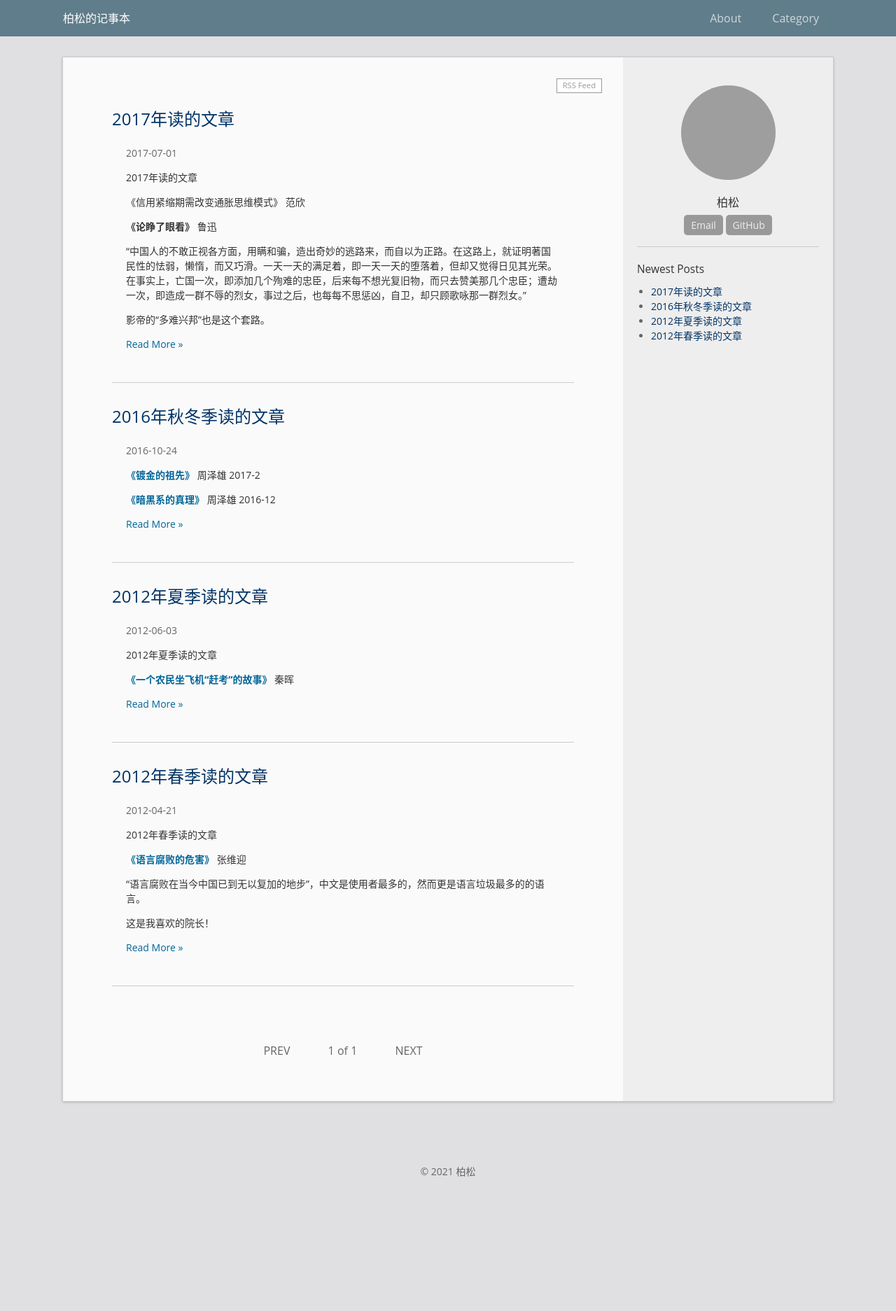
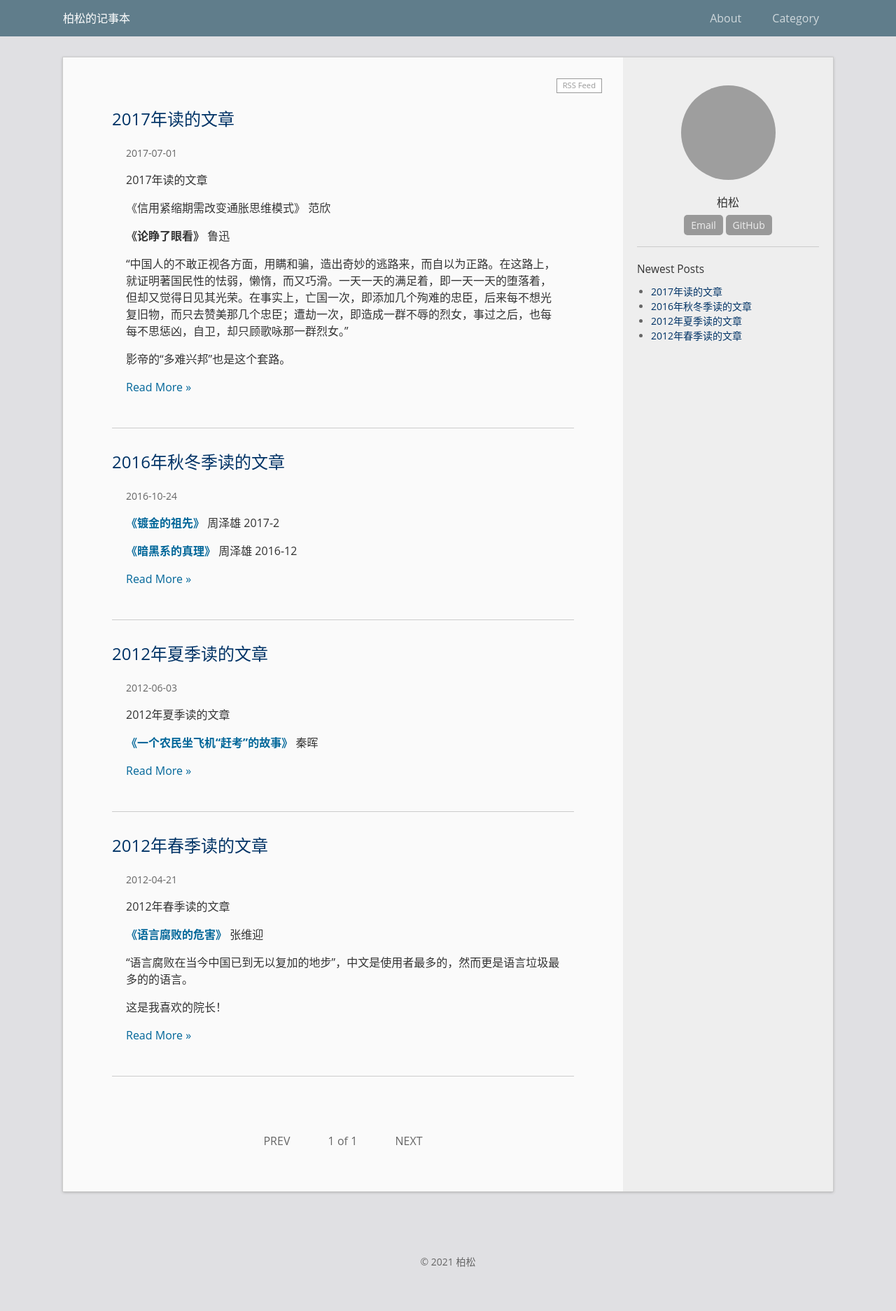
Before and after one commit to baisongcode/baisongcode.github.io, a Jekyll site: the page built from index.html, in a window 1280 px wide. Shown: the whole page at 70% size. Built offline with Jekyll 4.4.1, drawn with Linux system fonts in a browser that asks for light colours; the list of posts is cut into pages by our own code; before the commit the page ends 1744 px from its top, so only the background shows below that; grey boxes are pictures that could not be loaded.

Commit message:
更改样式

```diff
--- a/_layouts/post.html
+++ b/_layouts/post.html
@@ -5,7 +5,7 @@
 
   <header class="post-header">
     <h1 class="post-title">{{ page.title }}</h1>
-    <p class="post-meta">{{ page.date | date: "%b %-d, %Y" }}{% if page.author %} • {{ page.author }}{% endif %}{% if page.meta %} • {{ page.meta }}{% endif %}</p>
+    <p class="post-meta">{{ page.date | date: "%Y-%m-%d" }}{% if page.author %} • {{ page.author }}{% endif %}{% if page.meta %} • {{ page.meta }}{% endif %}</p>
   </header>
 
   <article class="post-content">
--- a/_sass/_home.scss
+++ b/_sass/_home.scss
@@ -43,7 +43,7 @@
     }
     .post-excerpt {
         &, * {
-            font-size: $small-font-size;
+            font-size: $base-font-size;
             padding-top: 0;
             padding-bottom: 0;
 	        color: #333;
--- a/_sass/_post.scss
+++ b/_sass/_post.scss
@@ -1,7 +1,7 @@
 .post {
     .post-header {
     	margin: 0 100px;
-    	margin-bottom: 40px;
+    	margin-bottom: 36px;
     	padding: 20px;
         .post-title {
         	font-size:40px;
```
